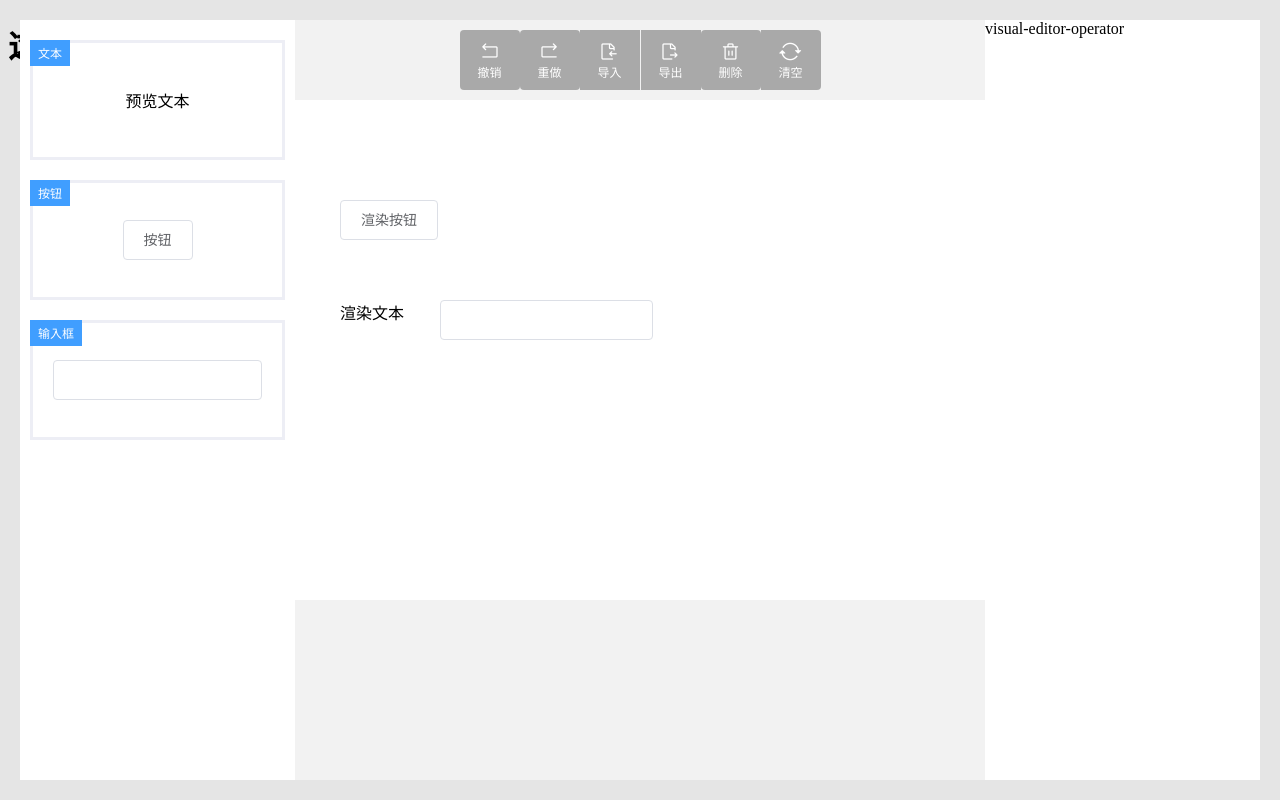
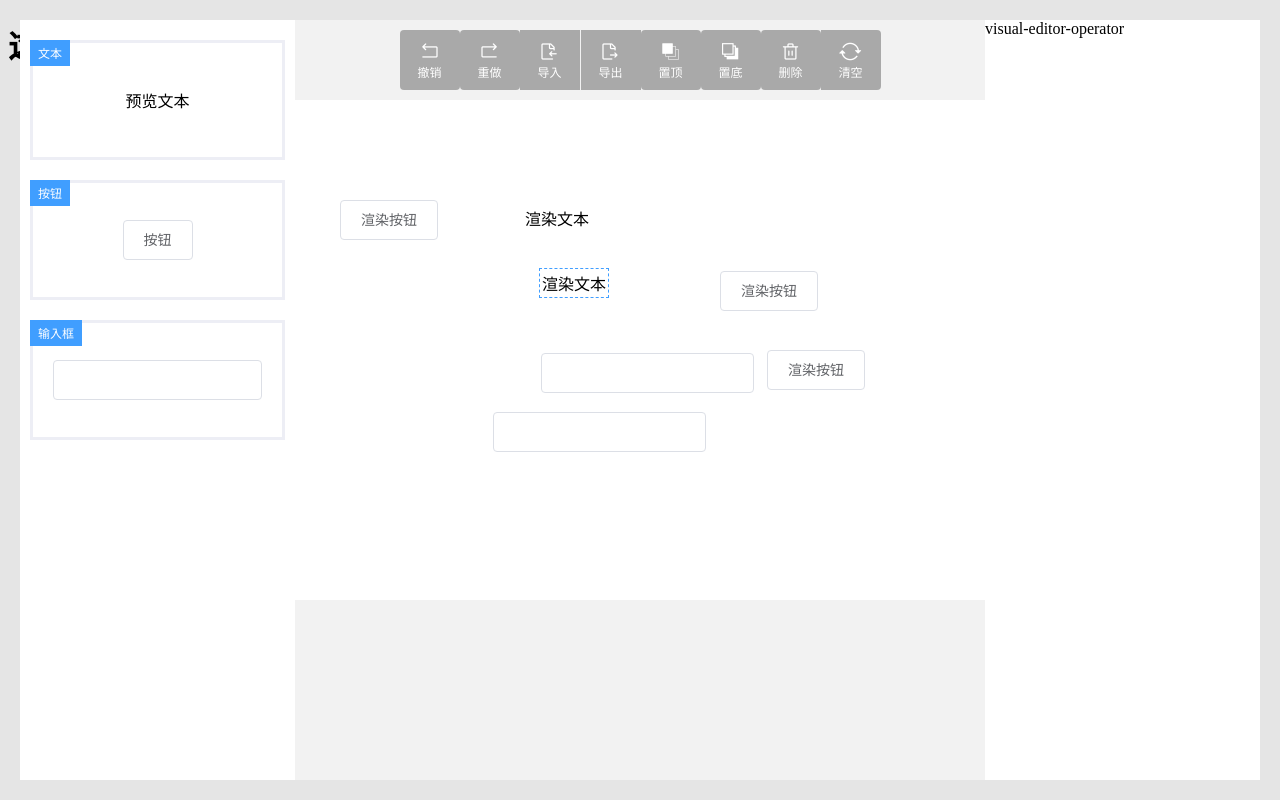
Before and after one commit to rockboom/vue-dragable, a Vue app: page / in a window 1280 px wide. Built offline with nearby package versions, Linux system fonts and the light colour scheme.

Commit message:
head:place top and bottom operation

```diff
--- a/package.json
+++ b/package.json
@@ -9,6 +9,7 @@
   },
   "dependencies": {
     "core-js": "^3.6.5",
+    "deepcopy": "^2.1.0",
     "element-plus": "^1.0.2-beta.28",
     "vue": "^3.0.0"
   },
--- a/src/App.vue
+++ b/src/App.vue
@@ -9,6 +9,7 @@
 import { defineComponent } from 'vue'
 import { VisualEditor } from '@/packages/visual-editor.tsx'
 import { visualConfig } from './visual.config'
+import jsonData from './data.json'
 
 export default defineComponent({
     name: 'App',
@@ -18,29 +19,7 @@ export default defineComponent({
     data() {
         return {
             visualConfig,
-            jsonData: {
-                container: {
-                    height: 500,
-                    width: 800,
-                },
-                blocks: [
-                    {
-                        top: 200,
-                        left: 100,
-                        componentKey:'text'
-                    },
-                    {
-                        top: 100,
-                        left: 100,
-                        componentKey:'button'
-                    },
-                    {
-                        top: 200,
-                        left: 200,
-                        componentKey:'input'
-                    },
-                ],
-            },
+            jsonData,
         }
     },
 })
--- /dev/null
+++ b/src/data.json
@@ -0,0 +1,61 @@
+{
+    "container": {
+        "height": 500,
+        "width": 800
+    },
+    "blocks": [
+        {
+            "top": 171,
+            "left": 302,
+            "componentKey": "text",
+            "focus": true,
+            "zIndex":0
+        },
+        {
+            "top": 100,
+            "left": 100,
+            "componentKey": "button",
+            "focus": false,
+            "zIndex": 0
+        },
+        {
+            "top": 253,
+            "left": 301,
+            "componentKey": "input",
+            "focus": false,
+            "zIndex": 0
+        },
+        {
+            "top": 106,
+            "left": 285,
+            "componentKey": "text",
+            "adjustPosition": false,
+            "focus": false,
+            "zIndex": 0
+        },
+        {
+            "top": 171,
+            "left": 480,
+            "componentKey": "button",
+            "adjustPosition": false,
+            "focus": false,
+            "zIndex": 0
+        },
+        {
+            "top": 312,
+            "left": 253,
+            "componentKey": "input",
+            "adjustPosition": false,
+            "focus": false,
+            "zIndex": 0
+        },
+        {
+            "top": 250,
+            "left": 527,
+            "componentKey": "button",
+            "adjustPosition": false,
+            "focus": false,
+            "zIndex": 0
+        }
+    ]
+}
--- a/src/packages/utils/defer.ts
+++ b/src/packages/utils/defer.ts
@@ -1,19 +1,19 @@
-interface Defer{
-    ():{
-        resolve:()=>void,
-        reject:()=>void,
-        promise:Promise<void>
-    },
-    <T>():{
-        resolve:(val:T)=>void,
-        reject:()=>void,
-        promise:Promise<T>
-    }
+interface Defer {
+    (): {
+        resolve: () => void;
+        reject: () => void;
+        promise: Promise<void>;
+    };
+    <T>(): {
+        resolve: (val: T) => void;
+        reject: () => void;
+        promise: Promise<T>;
+    };
 }
 
-export const defer:Defer=()=>{
+export const defer: Defer = () => {
     const dfd = {} as any;
-    dfd.promise = new Promise((resolve,reject)=>{
+    dfd.promise = new Promise((resolve, reject) => {
         dfd.resolve = resolve as any;
         dfd.reject = reject;
     })
--- a/src/packages/utils/utils.ts
+++ /dev/null
@@ -1,17 +0,0 @@
-import { VisualEditorBlockData } from "../visual-editor.utils";
-
-export function deepcopy(obj: VisualEditorBlockData[]) {
-    let result: any[] = [];
-    obj.forEach((item: VisualEditorBlockData, index: number) => {
-        let block = {
-            top:item.top,
-            left:item.left,
-            componentKey: item.componentKey,
-            adjustPosition: item.adjustPosition,
-            focus: item.focus
-        }
-        result.push(block);
-    })
-    return result;
-    // return obj;
-}
--- a/src/packages/visual-editor-block.tsx
+++ b/src/packages/visual-editor-block.tsx
@@ -9,24 +9,25 @@ export const VisualEditorBlock = defineComponent({
     setup(props) {
         const el = ref({} as HTMLDivElement);
 
-        const classes = computed(()=>[
+        const classes = computed(() => [
             'visual-editor-block',
             {
-                'visual-editor-block-focus':props.block.focus
+                'visual-editor-block-focus': props.block.focus
             }
         ])
 
         const styles = computed(() => ({
             top: `${props.block.top}px`,
             left: `${props.block.left}px`,
+            zIndex: props.block.zIndex,
         }))
         onMounted(() => {
             /** 添加组件时，自动调整位置上下左右居中 */
             const block = props.block;
             if (block.adjustPosition === true) {
-                const {offsetWidth,offsetHeight} = el.value;
-                block.left = block.left - offsetWidth/2;
-                block.top = block.top - offsetHeight/2;
+                const { offsetWidth, offsetHeight } = el.value;
+                block.left = block.left - offsetWidth / 2;
+                block.top = block.top - offsetHeight / 2;
                 block.adjustPosition = false;
             }
         });
--- a/src/packages/visual-editor.tsx
+++ b/src/packages/visual-editor.tsx
@@ -62,7 +62,7 @@ export const VisualEditor = defineComponent({
                 }
                 blocks.forEach(block => block.focus = false);
             },
-            updateBlocks: (blocks: VisualEditorBlockData[]) => {
+            updateBlocks: (blocks?: VisualEditorBlockData[]) => {
                 dataModel.value = { ...dataModel.value, blocks };
             }
         }
@@ -235,6 +235,8 @@ export const VisualEditor = defineComponent({
 
                 }
             },
+            { label: '置顶', icon: 'icon-place-top', handler: () => { commander.placeTop() }, tip: 'ctrl+up' },
+            { label: '置底', icon: 'icon-place-bottom', handler: () => { commander.placeBottom() }, tip: 'ctrl+down' },
             { label: '删除', icon: 'icon-delete', handler: () => { commander.delete() }, tip: 'ctrl+d,backspace,delete' },
             { label: '清空', icon: 'icon-reset', handler: () => { commander.clear() } },
         ]
--- a/src/packages/visual-editor.utils.ts
+++ b/src/packages/visual-editor.utils.ts
@@ -4,6 +4,7 @@ export interface VisualEditorBlockData {
     left: number;                       // 组件的left定位
     adjustPosition: boolean;            // 是否需要调整位置
     focus: boolean;                     // 是否是选中状态
+    zIndex: number;                      // z-index值
 }
 export interface VisualEditorModelValue {
     container: {
@@ -34,7 +35,8 @@ export function createNewBlock({
         left,
         componentKey: component!.key,
         adjustPosition: true,
-        focus: false
+        focus: false,
+        zIndex: 0,
     }
 }
 
--- a/src/packages/visual.command.tsx
+++ b/src/packages/visual.command.tsx
@@ -1,5 +1,5 @@
 import { useCommander } from "@/packages/plugins/command.plugin";
-import { deepcopy } from "./utils/utils";
+import deepcopy from "deepcopy";
 import { VisualEditorBlockData, VisualEditorModelValue } from "./visual-editor.utils";
 
 export function useVisualCommand({
@@ -10,7 +10,7 @@ export function useVisualCommand({
     dragend,
 }: {
     focusData: { value: { focus: VisualEditorBlockData[]; unFocus: VisualEditorBlockData[] } };
-    updateBlocks: (blocks: VisualEditorBlockData[]) => void;
+    updateBlocks: (blocks?: VisualEditorBlockData[]) => void;
     dataModel: { value: VisualEditorModelValue };
     dragstart: { on: (cb: () => void) => void; off: (cb: () => void) => void };
     dragend: { on: (cb: () => void) => void; off: (cb: () => void) => void };
@@ -58,7 +58,7 @@ export function useVisualCommand({
             this.data = { before: null as null | VisualEditorBlockData[] }
             const handler = {
                 dragstart: () => {
-                    this.data.before = deepcopy(dataModel.value.blocks || []);
+                    this.data.before = deepcopy(dataModel.value.blocks );
                 },
                 dragend: () => {
                     commander.state.commands.drag();
@@ -73,7 +73,7 @@ export function useVisualCommand({
         },
         execute() {
             let before = this.data.before;
-            let after = deepcopy(dataModel.value.blocks || []);
+            let after = deepcopy(dataModel.value.blocks );
 
             return {
                 redo: () => {
@@ -89,16 +89,67 @@ export function useVisualCommand({
         name: 'clear',
         execute: () => {
             let data = {
-                before:deepcopy(dataModel.value.blocks||[]),
-                after:deepcopy([])
+                before: deepcopy(dataModel.value.blocks ),
+                after: deepcopy([])
             }
 
             return {
                 redo: () => {
                     updateBlocks(deepcopy(data.after))
-                 },
+                },
                 undo: () => {
                     updateBlocks(deepcopy(data.before));
+                }
+            }
+        }
+    })
+    commander.registry({
+        name: "placeTop",
+        keyboard: "ctrl+up",
+        execute: () => {
+            let data = {
+                before: deepcopy(dataModel.value.blocks ),
+                after: deepcopy((() => {
+                    const { focus, unFocus } = focusData.value;
+                    const maxZIndex = unFocus.reduce((pre, block) => Math.max(pre, block.zIndex), -Infinity) + 1;
+                    focus.forEach(block => block.zIndex = maxZIndex);
+                    return deepcopy(dataModel.value.blocks );
+                })())
+            }
+            return {
+                redo: () => {
+                    updateBlocks(deepcopy(data.after))
+                },
+                undo: () => {
+                    updateBlocks(deepcopy(data.before))
+                 }
+            }
+        }
+    })
+    commander.registry({
+        name: "placeBottom",
+        keyboard: "ctrl+bottom",
+        execute: () => {
+            let data = {
+                before: deepcopy(dataModel.value.blocks ),
+                after: deepcopy((() => {
+                    const { focus, unFocus } = focusData.value;
+                    let minZIndex = unFocus.reduce((pre, block) => Math.min(pre, block.zIndex), Infinity) - 1;
+                    if(minZIndex < 0){
+                        const dur = Math.abs(minZIndex);
+                        unFocus.forEach(block => block.zIndex += dur);
+                        minZIndex = 0;
+                    }
+                    focus.forEach(block => block.zIndex = minZIndex);
+                    return deepcopy(dataModel.value.blocks );
+                })())
+            }
+            return {
+                redo: () => {
+                    updateBlocks(deepcopy(data.after))
+                },
+                undo: () => {
+                    updateBlocks(deepcopy(data.before))
                 }
             }
         }
@@ -108,6 +159,8 @@ export function useVisualCommand({
         undo: () => commander.state.commands.undo(),
         redo: () => commander.state.commands.redo(),
         delete: () => commander.state.commands.delete(),
-        clear: () => commander.state.commands.clear()
+        clear: () => commander.state.commands.clear(),
+        placeTop: () => commander.state.commands.placeTop(),
+        placeBottom: () => commander.state.commands.placeBottom()
     }
 }
--- a/tsconfig.json
+++ b/tsconfig.json
@@ -9,6 +9,7 @@
     "skipLibCheck": true,
     "esModuleInterop": true,
     "allowSyntheticDefaultImports": true,
+    "resolveJsonModule": true,
     "sourceMap": true,
     "baseUrl": ".",
     "types": [
```
